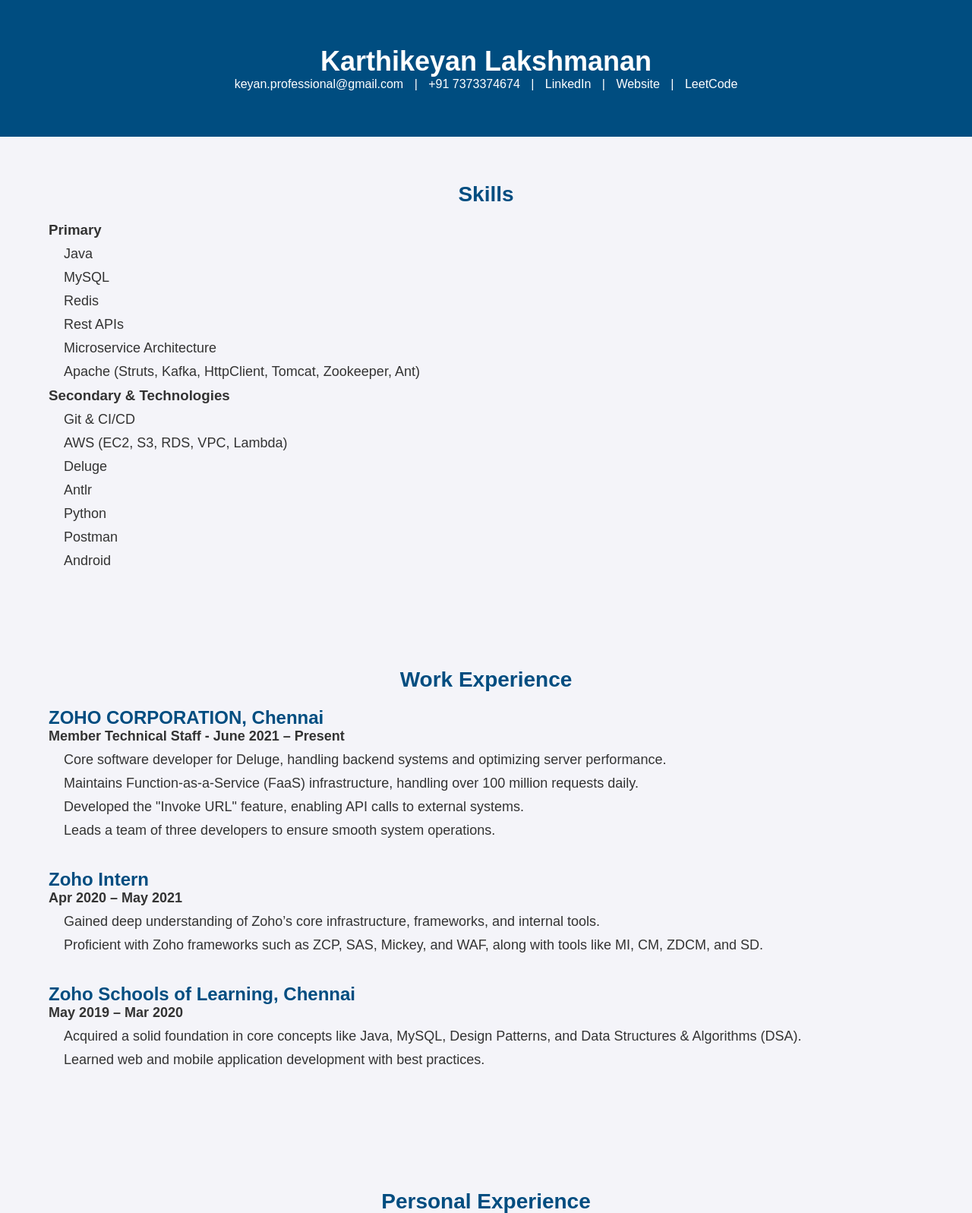
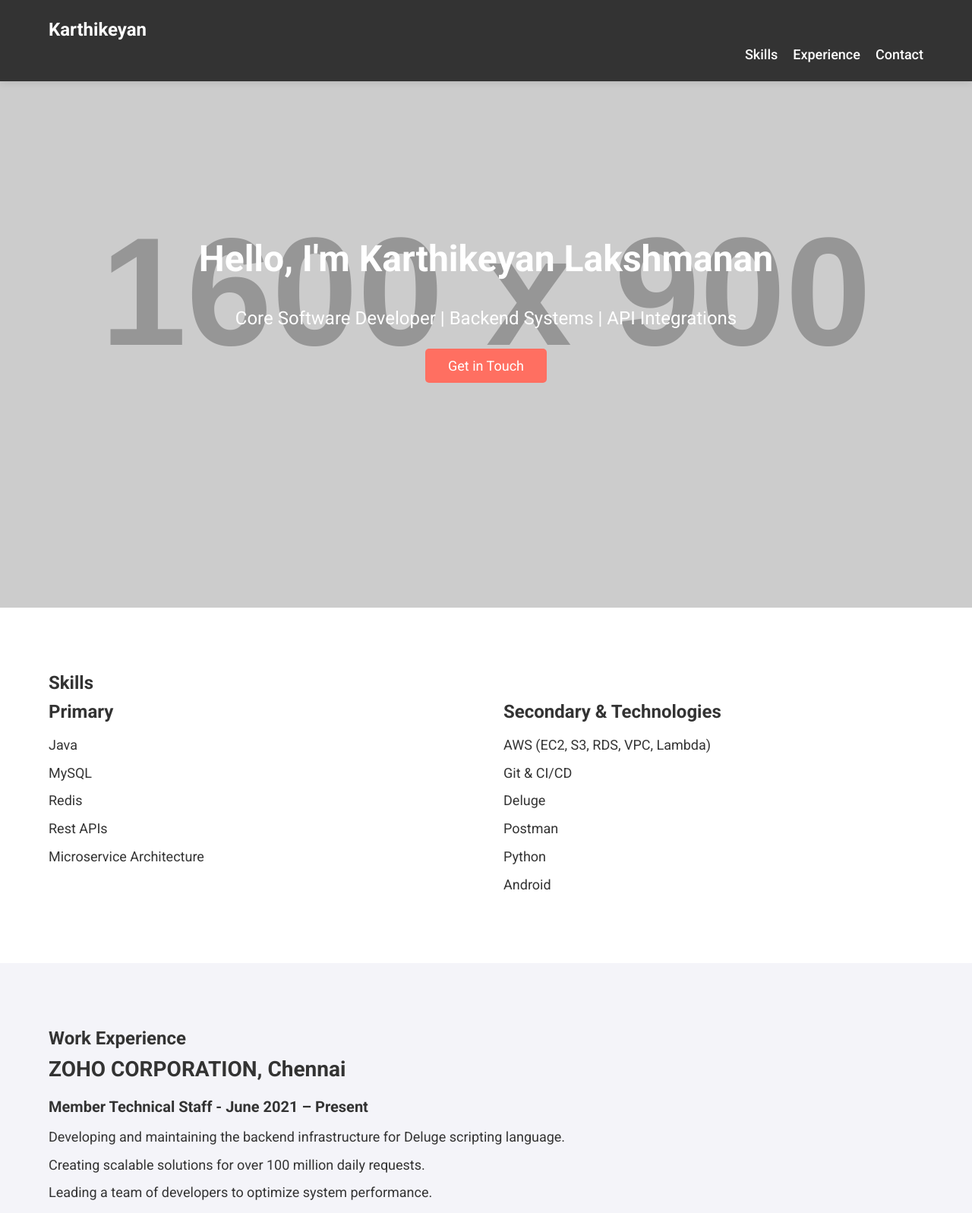
Before and after one commit to Im-keyan/Im-keyan.github.io, a plain HTML site: page index.html in a window 1280 px wide. Shown: the top 1597 px of the page at 76% size. Drawn offline with Linux system fonts and the light colour scheme; placeholder pictures from the web are drawn by us.

Commit message:
Update index.html

```diff
--- a/index.html
+++ b/index.html
@@ -5,117 +5,229 @@
     <meta name="viewport" content="width=device-width, initial-scale=1.0">
     <meta http-equiv="X-UA-Compatible" content="ie=edge">
     <title>Karthikeyan Lakshmanan - Developer Portfolio</title>
-    <style>* {
+    <style>
+        /* Basic Reset */
+* {
     margin: 0;
     padding: 0;
     box-sizing: border-box;
 }
 
 body {
-    font-family: 'Arial', sans-serif;
-    background-color: #f4f4f9;
+    font-family: 'Roboto', sans-serif;
+    background-color: #f7f7f7;
     color: #333;
+    line-height: 1.6;
 }
 
 .container {
     width: 90%;
     max-width: 1200px;
     margin: 0 auto;
-    padding: 20px 0;
 }
 
-header {
-    background-color: #004d80;
+/* Navigation */
+nav {
+    position: fixed;
+    top: 0;
+    left: 0;
+    right: 0;
+    background-color: #333;
+    color: #fff;
+    padding: 20px 0;
+    z-index: 1000;
+    box-shadow: 0 2px 10px rgba(0, 0, 0, 0.1);
+}
+
+.nav-logo h1 {
+    font-size: 24px;
+    font-weight: 700;
+}
+
+.nav-links {
+    list-style: none;
+    display: flex;
+    justify-content: flex-end;
+}
+
+.nav-links li {
+    margin-left: 20px;
+}
+
+.nav-links a {
     color: white;
-    padding: 40px 0;
+    text-decoration: none;
+    font-weight: 500;
+    font-size: 18px;
+    transition: color 0.3s ease;
+}
+
+.nav-links a:hover {
+    color: #ff6f61;
+}
+
+/* Hero Section */
+#hero {
+    background: url('https://via.placeholder.com/1600x900') no-repeat center center/cover;
+    height: 100vh;
+    color: white;
+    display: flex;
+    align-items: center;
+    justify-content: center;
     text-align: center;
 }
 
-header .name {
-    font-size: 36px;
-    font-weight: bold;
+#hero h2 {
+    font-size: 48px;
+    margin-bottom: 20px;
 }
 
-header .contact a {
+#hero p {
+    font-size: 24px;
+    margin-bottom: 30px;
+}
+
+.cta-button {
+    padding: 12px 30px;
+    background-color: #ff6f61;
     color: white;
-    margin: 0 10px;
+    text-decoration: none;
+    border-radius: 5px;
+    font-size: 18px;
+    transition: background-color 0.3s ease;
+}
+
+.cta-button:hover {
+    background-color: #e04f42;
+}
+
+/* Skills Section */
+#skills {
+    padding: 80px 0;
+    background-color: #fff;
+}
+
+.skills-list {
+    display: flex;
+    justify-content: space-between;
+}
+
+.skill {
+    width: 48%;
+}
+
+.skill h3 {
+    font-size: 24px;
+    margin-bottom: 10px;
+    color: #333;
+}
+
+.skill ul {
+    list-style: none;
+}
+
+.skill li {
+    font-size: 18px;
+    margin-bottom: 8px;
+}
+
+/* Experience Section */
+#experience {
+    padding: 80px 0;
+    background-color: #f4f4f9;
+}
+
+.experience-item {
+    margin-bottom: 40px;
+}
+
+.experience-item h3 {
+    font-size: 28px;
+    color: #333;
+    margin-bottom: 10px;
+}
+
+.position {
+    font-size: 20px;
+    font-weight: bold;
+    margin-bottom: 10px;
+}
+
+.experience-item ul {
+    list-style: none;
+}
+
+.experience-item li {
+    font-size: 18px;
+    margin-bottom: 8px;
+}
+
+/* Contact Section */
+#contact {
+    padding: 80px 0;
+    background-color: #fff;
+}
+
+#contact p {
+    font-size: 20px;
+    margin-bottom: 20px;
+}
+
+#contact a {
+    color: #ff6f61;
     text-decoration: none;
 }
 
-header .contact a:hover {
+#contact a:hover {
     text-decoration: underline;
 }
 
-section {
-    padding: 40px 0;
-}
-
-section h2 {
-    text-align: center;
-    font-size: 28px;
-    margin-bottom: 20px;
-    color: #004d80;
-}
-
-section ul {
-    list-style-type: none;
-    margin-top: 10px;
-}
-
-section ul li {
-    font-size: 18px;
-    margin: 10px 0;
-}
-
-#skills ul, #experience ul {
-    margin-left: 20px;
-}
-
-#experience .job {
-    margin-bottom: 40px;
-}
-
-.job h3 {
-    font-size: 24px;
-    color: #004d80;
-}
-
-.job p.position {
-    font-size: 18px;
-    font-weight: bold;
-    color: #333;
-}
-
+/* Footer */
 footer {
-    background-color: #004d80;
+    background-color: #333;
     color: white;
     padding: 20px 0;
     text-align: center;
 }
 
-footer p {
-    font-size: 16px;
+/* Smooth Scroll Effect */
+html {
+    scroll-behavior: smooth;
 }
+
     </style>
+    <link href="https://fonts.googleapis.com/css2?family=Roboto:wght@400;500;700&display=swap" rel="stylesheet">
 </head>
 <body>
+    <!-- Navigation -->
+    <nav>
+        <div class="container">
+            <div class="nav-logo">
+                <h1>Karthikeyan</h1>
+            </div>
+            <ul class="nav-links">
+                <li><a href="#skills">Skills</a></li>
+                <li><a href="#experience">Experience</a></li>
+                <li><a href="#contact">Contact</a></li>
+            </ul>
+        </div>
+    </nav>
 
-    <header>
-        <div class="container">
-            <h1 class="name">Karthikeyan Lakshmanan</h1>
-            <p class="contact">
-                <a href="mailto:keyan.professional@gmail.com">keyan.professional@gmail.com</a> |
-                <a href="tel:+917373374674">+91 7373374674</a> |
-                <a href="https://www.linkedin.com" target="_blank">LinkedIn</a> |
-                <a href="https://www.website.com" target="_blank">Website</a> |
-                <a href="https://leetcode.com" target="_blank">LeetCode</a>
-            </p>
+    <!-- Hero Section -->
+    <section id="hero">
+        <div class="hero-content">
+            <h2>Hello, I'm Karthikeyan Lakshmanan</h2>
+            <p>Core Software Developer | Backend Systems | API Integrations</p>
+            <a href="#contact" class="cta-button">Get in Touch</a>
         </div>
-    </header>
+    </section>
 
+    <!-- Skills Section -->
     <section id="skills">
         <div class="container">
-            <h2>Skills</h2>
+            <h2 class="section-title">Skills</h2>
+            <div class="skills-list">
+                <div class="skill">
                     <h3>Primary</h3>
                     <ul>
                         <li>Java</li>
@@ -123,69 +235,66 @@ footer p {
                         <li>Redis</li>
                         <li>Rest APIs</li>
                         <li>Microservice Architecture</li>
-                <li>Apache (Struts, Kafka, HttpClient, Tomcat, Zookeeper, Ant)</li>
                     </ul>
-
+                </div>
+                <div class="skill">
                     <h3>Secondary & Technologies</h3>
                     <ul>
+                        <li>AWS (EC2, S3, RDS, VPC, Lambda)</li>
                         <li>Git & CI/CD</li>
-                <li>AWS (EC2, S3, RDS, VPC, Lambda)</li>
                         <li>Deluge</li>
-                <li>Antlr</li>
+                        <li>Postman</li>
                         <li>Python</li>
-                <li>Postman</li>
                         <li>Android</li>
                     </ul>
                 </div>
+            </div>
+        </div>
     </section>
 
+    <!-- Experience Section -->
     <section id="experience">
         <div class="container">
-            <h2>Work Experience</h2>
-
-            <div class="job">
+            <h2 class="section-title">Work Experience</h2>
+            <div class="experience-item">
                 <h3>ZOHO CORPORATION, Chennai</h3>
                 <p class="position">Member Technical Staff - June 2021 – Present</p>
                 <ul>
-                    <li>Core software developer for Deluge, handling backend systems and optimizing server performance.</li>
-                    <li>Maintains Function-as-a-Service (FaaS) infrastructure, handling over 100 million requests daily.</li>
-                    <li>Developed the "Invoke URL" feature, enabling API calls to external systems.</li>
-                    <li>Leads a team of three developers to ensure smooth system operations.</li>
+                    <li>Developing and maintaining the backend infrastructure for Deluge scripting language.</li>
+                    <li>Creating scalable solutions for over 100 million daily requests.</li>
+                    <li>Leading a team of developers to optimize system performance.</li>
                 </ul>
             </div>
-
-            <div class="job">
+            <div class="experience-item">
                 <h3>Zoho Intern</h3>
                 <p class="position">Apr 2020 – May 2021</p>
                 <ul>
-                    <li>Gained deep understanding of Zoho’s core infrastructure, frameworks, and internal tools.</li>
-                    <li>Proficient with Zoho frameworks such as ZCP, SAS, Mickey, and WAF, along with tools like MI, CM, ZDCM, and SD.</li>
-                </ul>
-            </div>
-
-            <div class="job">
-                <h3>Zoho Schools of Learning, Chennai</h3>
-                <p class="position">May 2019 – Mar 2020</p>
-                <ul>
-                    <li>Acquired a solid foundation in core concepts like Java, MySQL, Design Patterns, and Data Structures & Algorithms (DSA).</li>
-                    <li>Learned web and mobile application development with best practices.</li>
+                    <li>Gained hands-on experience with Zoho’s frameworks and tools.</li>
+                    <li>Contributed to the development of internal tools and optimized workflows.</li>
                 </ul>
             </div>
         </div>
     </section>
 
-    <section id="personal-experience">
+    <!-- Contact Section -->
+    <section id="contact">
         <div class="container">
-            <h2>Personal Experience</h2>
-            <p>In addition to my work, I am an avid learner. I consistently explore web application development and Android app development through various projects. I have expanded my knowledge in areas such as AWS components, Android, Python, security concepts, and networking.</p>
+            <h2 class="section-title">Contact</h2>
+            <p>If you'd like to connect or discuss a project, feel free to reach out!</p>
+            <p>Email: <a href="mailto:keyan.professional@gmail.com">keyan.professional@gmail.com</a></p>
+            <p>Phone: <a href="tel:+917373374674">+91 7373374674</a></p>
+            <p>LinkedIn: <a href="https://www.linkedin.com" target="_blank">LinkedIn</a></p>
         </div>
     </section>
 
+    <!-- Footer -->
     <footer>
         <div class="container">
             <p>&copy; 2024 Karthikeyan Lakshmanan. All Rights Reserved.</p>
         </div>
     </footer>
 
+    <!-- Scroll Animation JavaScript -->
+    <script src="script.js"></script>
 </body>
 </html>
```
Lines whose indentation alone changed are shown as unchanged.
